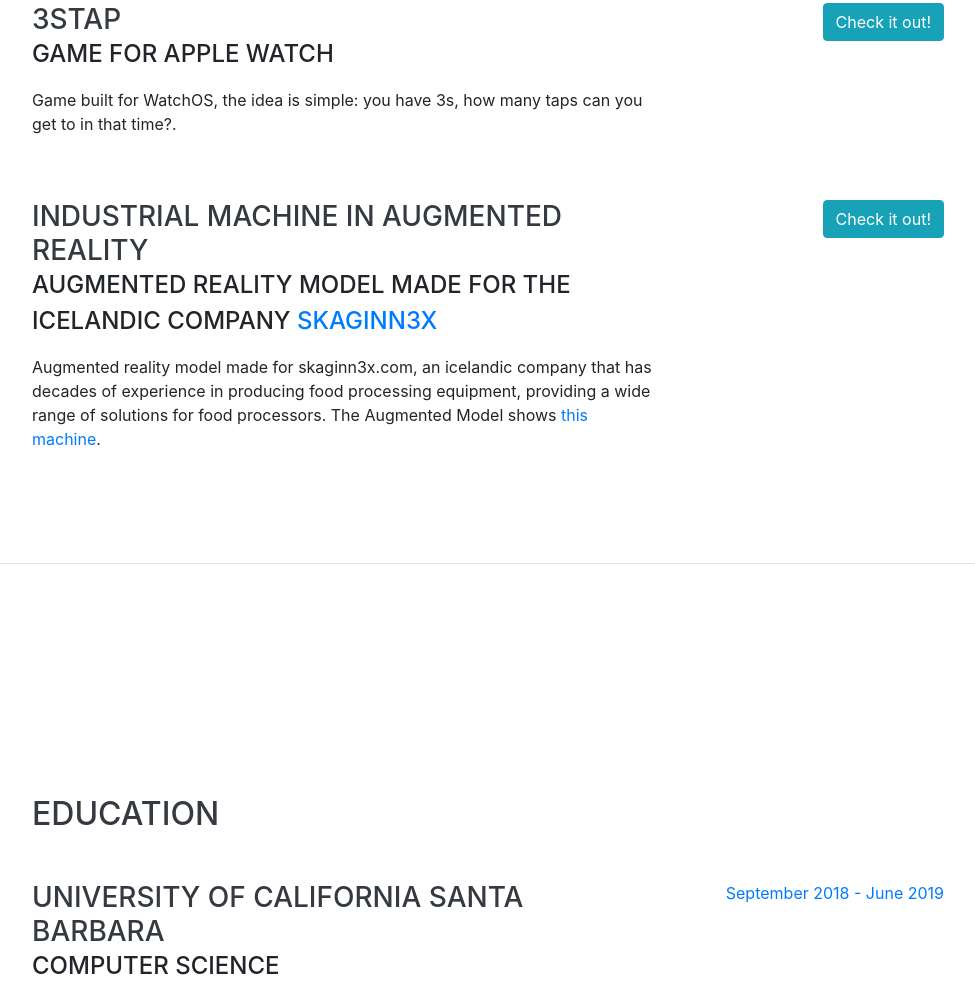
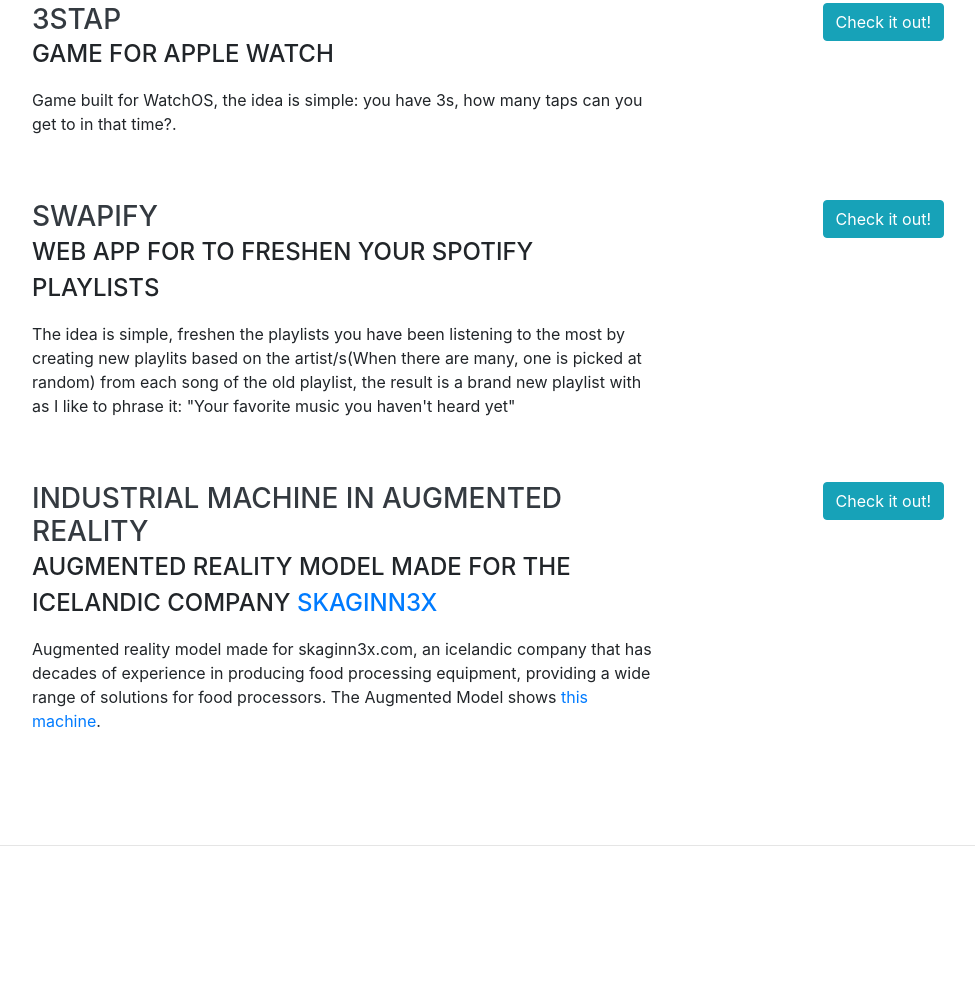
Before and after one commit to criskgl/criskgl.github.io, a website with bundled scripts: page index.html in a window 1280 px wide. Shown: the part 2153-3153 px from the top of the page, without its empty margins (288-1263 px from the left). Built offline with nearby package versions, Linux system fonts and the light colour scheme; a web font is replaced by a local one.

Commit message:
Added new project, SWAPIFY

```diff
--- a/index.html
+++ b/index.html
@@ -155,6 +155,17 @@
           </div>
         </div>
 
+	<div class="resume-item d-flex flex-column flex-md-row justify-content-between mb-5">
+          <div class="resume-content">
+            <h3 class="mb-0">Swapify</h3>
+            <div class="subheading mb-3">Web App for to freshen your spotify playlists</div>
+            <p>The idea is simple, freshen the playlists you have been listening to the most by creating new playlits based on the artist/s(When there are many, one is picked at random) from each song of the old playlist, the result is a brand new playlist with as I like to phrase it: "Your favorite music you haven't heard yet"</p>
+          </div>
+          <div class="resume-date text-md-right">
+            <a href="https://swapifyy.herokuapp.com" class="btn btn-info " role="button" target="_blank">Check it out!</a>
+          </div>
+        </div>
+
         <div class="resume-item d-flex flex-column flex-md-row justify-content-between mb-5">
           <div class="resume-content">
             <h3 class="mb-0">Industrial Machine in Augmented Reality</h3>
```
